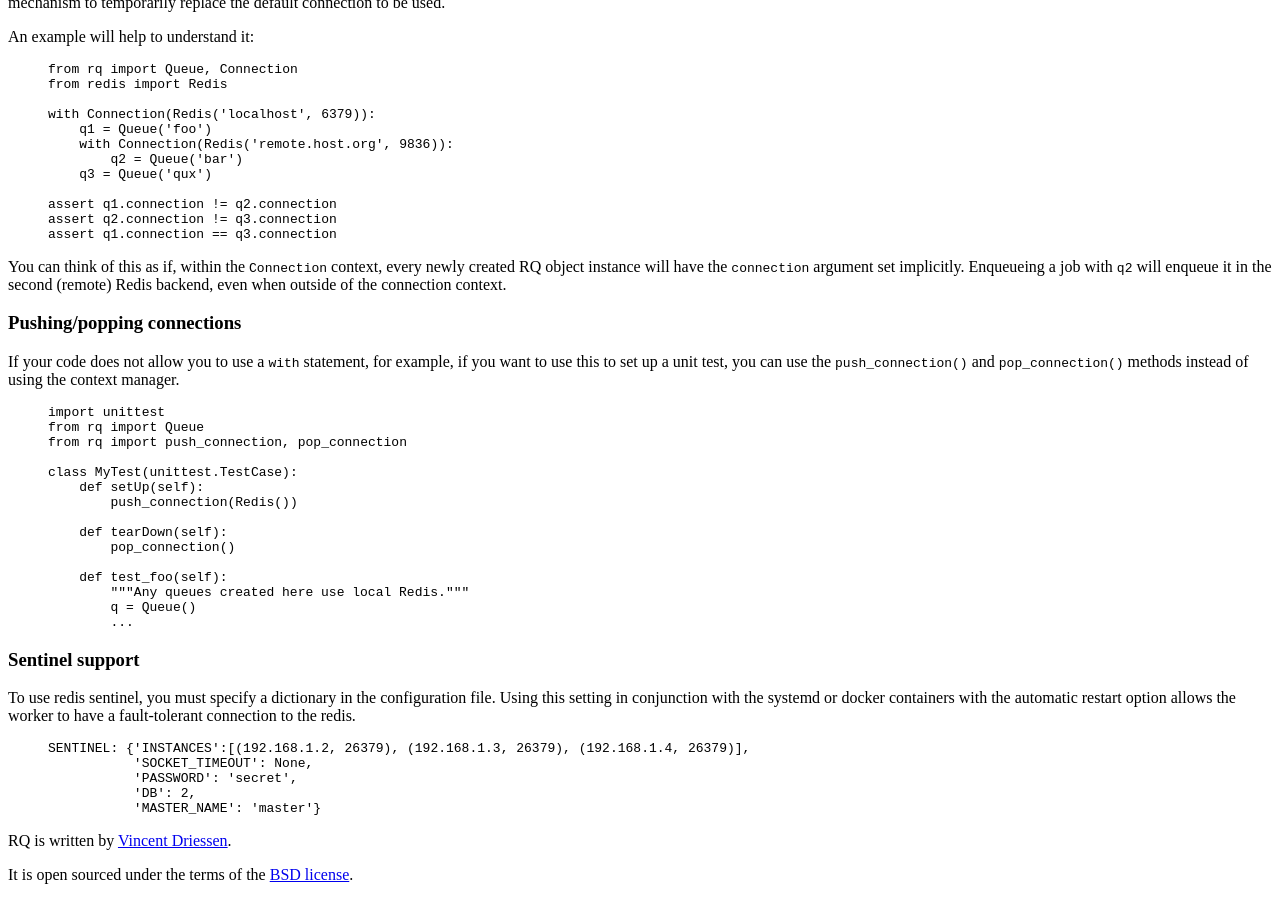
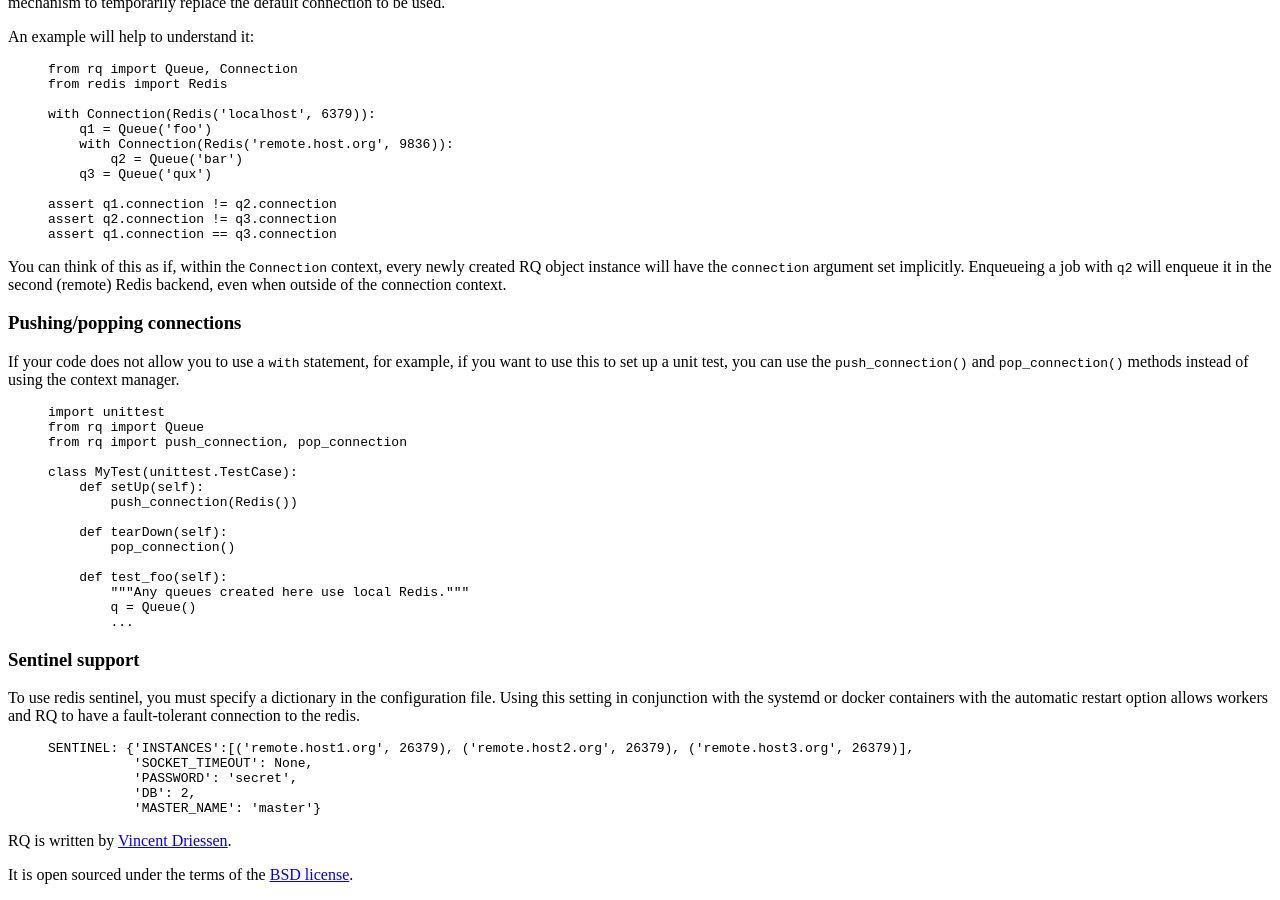
Before and after one commit to rq/rq, a Jekyll site: the page built from docs/connections.md, in a window 1280 px wide and 900 px high, scrolled down 1178 px. Built offline with Jekyll 4.4.1, drawn with Linux system fonts in a browser that asks for light colours; some web fonts are replaced; Markdown is read by kramdown in place of the engine named in the settings.

Commit message:
add comment

```diff
--- a/docs/connections.md
+++ b/docs/connections.md
@@ -134,10 +134,10 @@ class MyTest(unittest.TestCase):
 
 To use redis sentinel, you must specify a dictionary in the configuration file.
 Using this setting in conjunction with the systemd or docker containers with the
-automatic restart option allows the worker to have a fault-tolerant connection to the redis.
+automatic restart option allows workers and RQ to have a fault-tolerant connection to the redis.
 
 {% highlight python %}
-SENTINEL: {'INSTANCES':[(192.168.1.2, 26379), (192.168.1.3, 26379), (192.168.1.4, 26379)],
+SENTINEL: {'INSTANCES':[('remote.host1.org', 26379), ('remote.host2.org', 26379), ('remote.host3.org', 26379)],
            'SOCKET_TIMEOUT': None,
            'PASSWORD': 'secret',
            'DB': 2,
```
